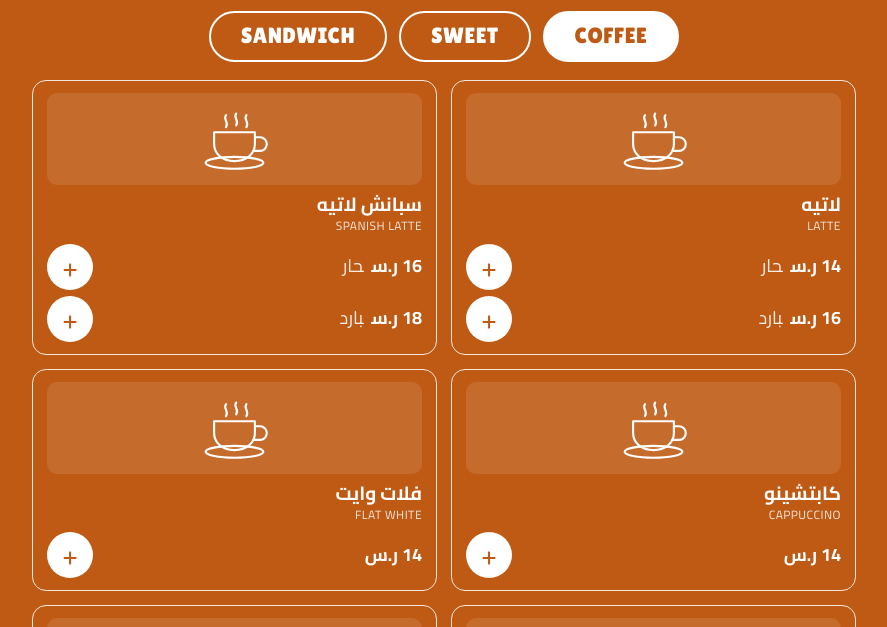
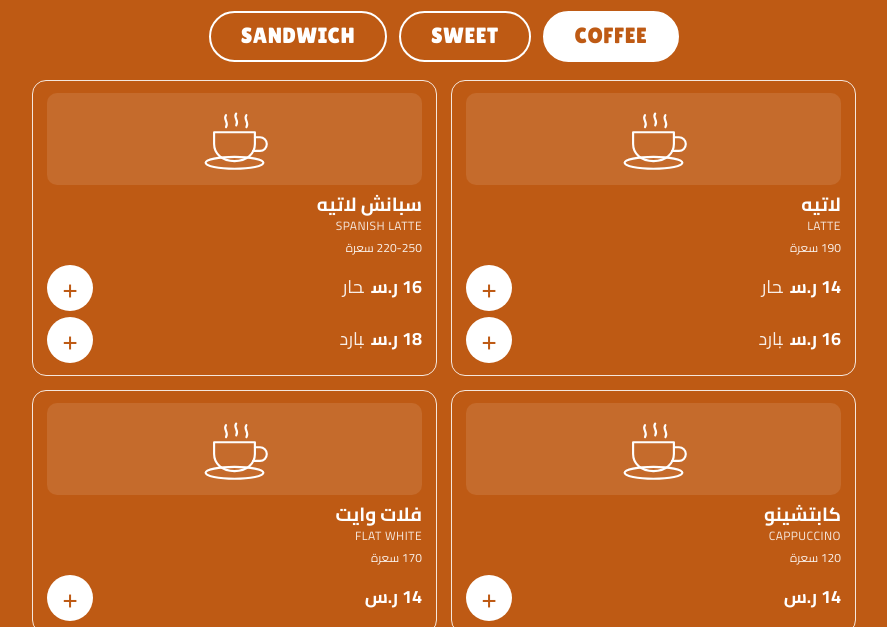
Before and after one commit to ab-editor/menusoliz, a plain HTML site: page index.html in a window 1280 px wide. Shown: the part 156-783 px from the top of the page, without its empty margins (196-1083 px from the left). Drawn offline with Linux system fonts and the light colour scheme.

Commit message:
Add files via upload

```diff
--- a/index.html
+++ b/index.html
@@ -33,6 +33,7 @@ header{text-align:center;padding:26px 0 4px}
 .item{display:flex;flex-direction:column;padding:10px 12px;border:1.5px solid rgba(255,255,255,.85);border-radius:14px}
 .item h3{margin:0;font-size:17px;line-height:1.25}
 .item small{display:block;opacity:.85;font-size:11.5px;letter-spacing:.04em;direction:ltr;text-align:right}
+.cal{font-size:12px;opacity:.9;margin-top:2px}
 .opts{margin-top:auto;padding-top:8px;display:grid;gap:6px}
 .opt{display:flex;align-items:center;justify-content:space-between;gap:10px}
 .pl{font-weight:700}
@@ -112,24 +113,24 @@ function V(a,b){return [{l:"حار",p:a},{l:"بارد",p:b}]}
 function S(p){return [{l:"",p:p}]}
 var MENU=[
  {cat:"COFFEE",ar:"القهوة",items:[
-  {id:1,n:"لاتيه",en:"LATTE",v:V(14,16)},
-  {id:2,n:"سبانش لاتيه",en:"SPANISH LATTE",v:V(16,18)},
-  {id:3,n:"كابتشينو",en:"CAPPUCCINO",v:S(14)},
-  {id:4,n:"فلات وايت",en:"FLAT WHITE",v:S(14)},
-  {id:5,n:"كورتادو",en:"CORTADO",v:S(12)},
-  {id:6,n:"إسبريسو",en:"ESPRESSO",v:S(8)},
-  {id:7,n:"رونق سيجنتشر",en:"RONQ SIGNATURE",v:S(18)},
-  {id:8,n:"سبانش لاتيه بالفستق",en:"PISTACHIO SPANISH LATTE",v:S(20)},
-  {id:9,n:"كلاود لاتيه بارد",en:"ICED CLOUD LATTE",v:S(19)},
-  {id:10,n:"في 60",en:"V60",v:V(18,20)},
-  {id:11,n:"قهوة اليوم",en:"COFFEE OF THE DAY",v:V(10,12)},
-  {id:12,n:"أمريكانو",en:"AMERICANO",v:V(10,12)},
-  {id:13,n:"كولد برو",en:"COLD BREW",v:S(14)},
-  {id:14,n:"كركديه",en:"HIBISCUS (KARKADE)",v:[{l:"وسط",p:15},{l:"كبير",p:18}]},
-  {id:15,n:"شاي خوخ مثلج",en:"PEACH ICED TEA",v:S(12)},
-  {id:16,n:"ماتشا",en:"MATCHA",v:V(16,18)},
-  {id:17,n:"شاي",en:"TEA",v:S(6)},
-  {id:18,n:"شوكولاتة",en:"CHOCOLATE",v:V(14,16)}]},
+  {id:1,c:"190",n:"لاتيه",en:"LATTE",v:V(14,16)},
+  {id:2,c:"220-250",n:"سبانش لاتيه",en:"SPANISH LATTE",v:V(16,18)},
+  {id:3,c:"120",n:"كابتشينو",en:"CAPPUCCINO",v:S(14)},
+  {id:4,c:"170",n:"فلات وايت",en:"FLAT WHITE",v:S(14)},
+  {id:5,c:"90",n:"كورتادو",en:"CORTADO",v:S(12)},
+  {id:6,c:"5",n:"إسبريسو",en:"ESPRESSO",v:S(8)},
+  {id:7,c:"230-260",n:"رونق سيجنتشر",en:"RONQ SIGNATURE",v:S(18)},
+  {id:8,c:"300-350",n:"سبانش لاتيه بالفستق",en:"PISTACHIO SPANISH LATTE",v:S(20)},
+  {id:9,c:"140-210",n:"كلاود لاتيه بارد",en:"ICED CLOUD LATTE",v:S(19)},
+  {id:10,c:"5-10",n:"في 60",en:"V60",v:V(18,20)},
+  {id:11,c:"5-10",n:"قهوة اليوم",en:"COFFEE OF THE DAY",v:V(10,12)},
+  {id:12,c:"5-15",n:"أمريكانو",en:"AMERICANO",v:V(10,12)},
+  {id:13,c:"5-20",n:"كولد برو",en:"COLD BREW",v:S(14)},
+  {id:14,c:"70-100",n:"كركديه",en:"HIBISCUS (KARKADE)",v:[{l:"وسط",p:15},{l:"كبير",p:18}]},
+  {id:15,c:"100",n:"شاي خوخ مثلج",en:"PEACH ICED TEA",v:S(12)},
+  {id:16,c:"80-120",n:"ماتشا",en:"MATCHA",v:V(16,18)},
+  {id:17,c:"0-5",n:"شاي",en:"TEA",v:S(6)},
+  {id:18,c:"250-320",n:"شوكولاتة",en:"CHOCOLATE",v:V(14,16)}]},
  {cat:"SWEET",ar:"الحلويات",items:[
   {id:21,n:"مدريد كيك",v:S(24)},{id:22,n:"فالدوم شوكولت",v:S(27)},{id:23,n:"كيكة عسل",v:S(18)},
   {id:24,n:"تراميسو",v:S(20)},{id:25,n:"بودينج",v:S(26)},{id:26,n:"كوكيز",v:S(17)},
@@ -163,7 +164,7 @@ function ctrl(k,name){var q=cart[k]||0;
  if(!q)return '<button class="add" aria-label="أضف '+name+'" data-a="'+k+'">+</button>';
  return '<div class="qty"><button aria-label="زيادة" data-a="'+k+'">+</button><b>'+q+'</b><button aria-label="إنقاص" data-r="'+k+'">−</button></div>'}
 function listR(){list.innerHTML=MENU[cur].items.map(function(x){
- return '<div class="item"><div class="ph">'+ico(x.id)+'</div><h3>'+x.n+'</h3>'+(x.en?'<small>'+x.en+'</small>':'')+'<div class="opts">'+x.v.map(function(o,i){var k=x.id+'-'+i;
+ return '<div class="item"><div class="ph">'+ico(x.id)+'</div><h3>'+x.n+'</h3>'+(x.en?'<small>'+x.en+'</small>':'')+(x.c?'<div class="cal">'+x.c+' سعرة</div>':'')+'<div class="opts">'+x.v.map(function(o,i){var k=x.id+'-'+i;
   return '<div class="opt"><span class="pl">'+money(o.p)+(o.l?'<i>'+o.l+'</i>':'')+'</span>'+ctrl(k,x.n+(o.l?' '+o.l:''))+'</div>'}).join("")+'</div></div>'}).join("")}
 function totals(){var c=0,s=0;for(var k in cart){c+=cart[k];s+=cart[k]*parse(k).o.p}return{c:c,s:s}}
 function barR(){var t=totals();bar.classList.toggle('hide',!t.c);document.getElementById('cnt').textContent=t.c+" عنصر";document.getElementById('sum').textContent=money(t.s)}
```
